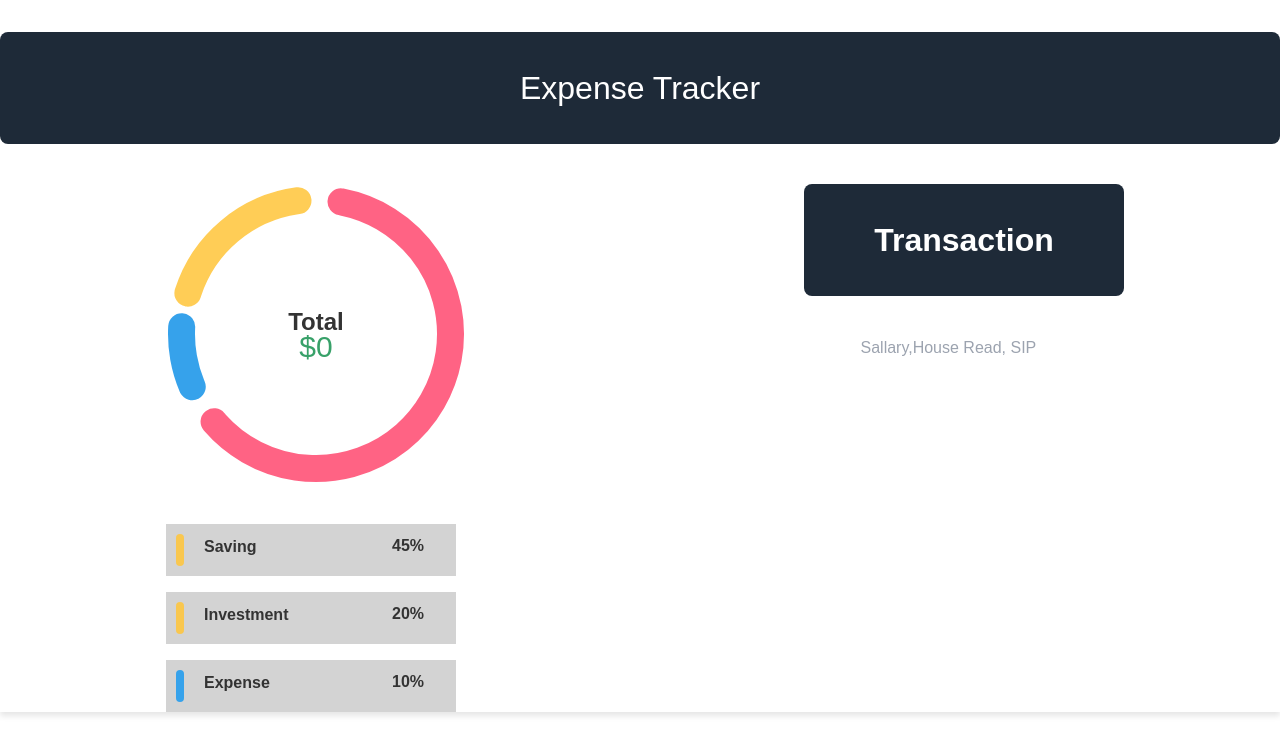
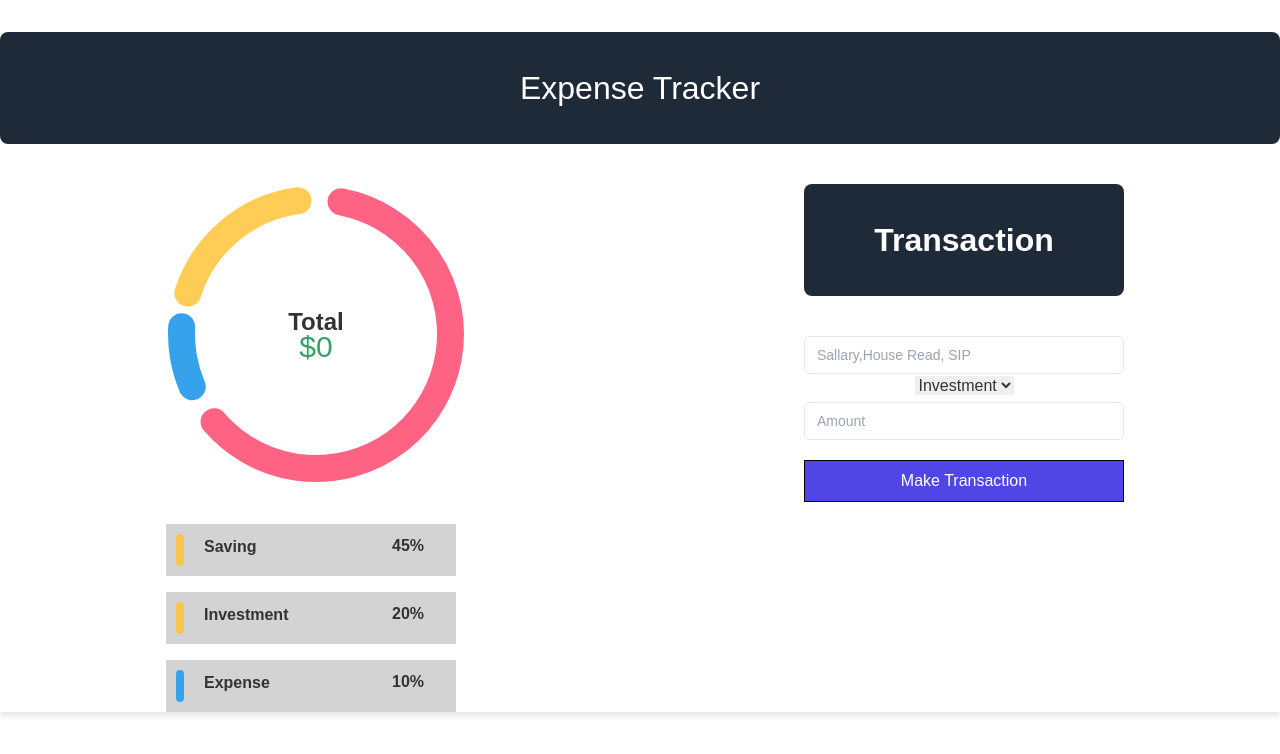
Before and after one commit to WAUdeshinduminaweerakoon/Expense-Tracker-Application, a React (Create React App) app in the folder client/: page / in a window 1280 px wide. Shown: the top 754 px of the page. Built offline with nearby package versions, Linux system fonts and the light colour scheme.

Commit message:
add the from-input add css

```diff
--- a/client/package.json
+++ b/client/package.json
@@ -10,6 +10,7 @@
     "react": "^18.2.0",
     "react-chartjs-2": "^5.2.0",
     "react-dom": "^18.2.0",
+    "react-hook-form": "^7.46.1",
     "react-scripts": "5.0.1",
     "web-vitals": "^2.1.4"
   },
--- a/client/src/components/Form.jsx
+++ b/client/src/components/Form.jsx
@@ -9,6 +9,18 @@ const Form = () => {
         <div className='grid gap-4'>
           <div className='input-gruop'>
              <input type="text" placeholder="Sallary,House Read, SIP" className='form-input'/>
+          </div>
+          <select className='from-input'>
+            <option value='Investment' defaultValue>Investment</option>
+            <option value='Expense' defaultValue>Expense</option>
+            <option value='Savings' defaultValue>Savings</option>
+          </select>
+          <div className='input-gruop'>
+             <input type="text" placeholder="Amount" className='form-input'/>
+          </div>
+          <div className="submit-btn">
+          <button className="button-submit">Make Transaction</button>
+
           </div>
 
         </div>
--- a/client/src/components/form.css
+++ b/client/src/components/form.css
@@ -14,3 +14,17 @@
     padding-bottom: 2rem;
     font-size: 1.25rem;
 }
+.submit-btn{
+    padding-top: 20px;
+}
+.button-submit{
+    border: 1px solid #000;
+    padding-top: 0.5rem;
+    padding-bottom: 0.5rem;
+    color: #fff;
+    background-color: #4f46e5;
+    width: 100%;
+}
+.form-input{
+    @apply mt-1 block w-full py-2 px-3 border border-gray-200 bg-white rounded-md focus:outline-none focus:ring-indigo-500 sm:text-sm;
+}
```
Also changed, not shown: 1 other file (tests, documents, lock files or other folders).
